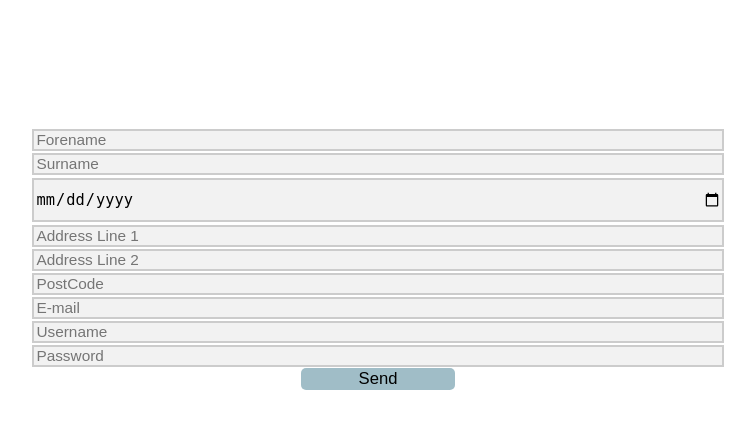
After one commit to ChadG-202/StudentMarketplace, a PHP site: page /signup.html in a window 1280 px wide. The commit adds this page. Shown: the top 429 px of the page, without its empty margins (262-1017 px from the left). Run offline with PHP 8.4, Linux system fonts and the light colour scheme.

Commit message:
signup working

```diff
--- a/StyleSheet.css
+++ b/StyleSheet.css
@@ -10,3 +10,80 @@
     margin: 0;
     scroll-behavior: smooth;
 }
+
+/*Index-------------------------------------------------------*/
+#index_page_wrapper #top_bar ul{
+    margin-right: 5%;
+}
+
+#index_page_wrapper #top_bar ul li{
+    display: inline;
+    float: right;
+    margin-right: 10px;
+}
+
+#index_page_wrapper #top_bar ul li a{
+    font-family: Arial, Helvetica, sans-serif;
+    font-size: 1.2vw;
+    text-decoration: none;
+    color: black;
+    transition: ease-in-out 0.25s;
+}
+
+#index_page_wrapper #top_bar ul li a:hover{
+    color: lightblue;
+}
+
+/*Form-------------------------------------------------------*/
+#signup_page_wrapper{
+    margin: 10% 20% 0 20%;
+}
+
+form{
+    grid-row: 2/3;
+    grid-column: 1/2;
+    display: grid;
+    grid-template-rows: 0.5fr 0.5fr 2fr 0.5fr;
+}
+
+form input[type="text"],
+form input[type="email"],
+form input[type="date"],
+form textarea{
+    background-color: #f2f2f2;
+    width: 90%;
+    height: 90%;
+    margin: auto;
+    color: var(--black);
+    font-size: 1.2vw;
+    border: 2px solid #ccc;
+}
+
+form input[type="text"]:valid,
+form input[type="email"]:valid,
+form input[type="date"]:valid,
+form textarea:valid{
+    background-color: #6fbd6f86;
+}
+
+form input[type="submit"]{
+    background-color: #a0bdc7;
+    font-size: 1.3vw;
+    width: 20%;
+    height: 100%;
+    border: 0;
+    border-radius: 5px;
+    color: var(--white);
+    cursor: pointer;
+    margin: auto;
+    transition: ease-in-out 0.2s;
+    -moz-transition: ease-in-out 0.2s;
+    -webkit-transition: ease-in-out 0.2s;
+}
+
+form input[type="submit"]:hover{
+    background-color: #5d8694;
+    transform: scale(0.98);
+    -moz-transform: scale(0.98);
+    -webkit-transform: scale(0.98);
+}
--- a/index.php
+++ /dev/null
@@ -1,3 +0,0 @@
-<?php
-
-?>
--- /dev/null
+++ b/signup.html
@@ -0,0 +1,36 @@
+<!DOCTYPE html>
+<html lang="en">
+<head>
+    <meta charset="UTF-8">
+    <meta http-equiv="X-UA-Compatible" content="IE=edge">
+    <meta name="viewport" content="width=device-width, initial-scale=1.0">
+    <link rel="stylesheet" type="text/css" href="StyleSheet.css" media="screen"/>
+    <link href="https://fonts.googleapis.com/css2?family=Poppins&display=swap" rel="stylesheet">
+    <link rel="shortcut icon" href="images/Logo.png"/>
+    <title>StudentMarket</title>
+</head>
+<body>
+    <div id="signup_page_wrapper">
+        <form autocomplete="off" action="signup.php" method="post" enctype="multipart/form-data">
+            <input type="text" autocomplete="off" placeholder="Forename" maxlength="32" pattern="[a-zA-Z]+$"
+            title="Must have [Forename]" required name="Forename">
+            <input type="text" autocomplete="off" placeholder="Surname" maxlength="32" pattern="[a-zA-Z]+$"
+            title="Must have [Surname]" required name="Surname">
+            <input type="date" autocomplete="off" placeholder="DOB" required name="DOB" pattern="">
+            <input type="text" autocomplete="off" placeholder="Address Line 1" maxlength="50" pattern="[0-9]+ [a-zA-Z]+ [a-zA-Z]+$"
+            title="Must have [Address Line 1]" required name="AddressLine1">
+            <input type="text" autocomplete="off" placeholder="Address Line 2" maxlength="50" pattern="[a-zA-Z]+$"
+            title="Must have [Address Line 2]" required name="AddressLine2">
+            <input type="text" autocomplete="off" placeholder="PostCode" maxlength="8" pattern="[a-zA-Z0-9]+ [a-zA-Z0-9]+$"
+            title="Must have [Postcode]" required name="PostCode">
+            <input type="email" autocomplete="off" placeholder="E-mail" maxlength="50" pattern="[a-z0-9._%+-]+@[a-z0-9.-]+\.[a-z]{2,}$"
+            title="Must fit format [characters@characters.domain]" required name="Email">
+            <input type="text" autocomplete="off" placeholder="Username" maxlength="32" pattern="[a-zA-Z0-9]+$"
+            title="Must have [Username]" required name="Username">
+            <input type="text" autocomplete="off" placeholder="Password" maxlength="32" pattern="[a-zA-Z0-9]+$"
+            title="Must have [Password]" required name="Password">
+            <input type="submit" name="submit" value="Send">
+        </form>
+    </div>
+</body>
+</html>
```
Also changed, not shown: index.html (+9 -0 lines), signup.php (added, +18 -0 lines).
